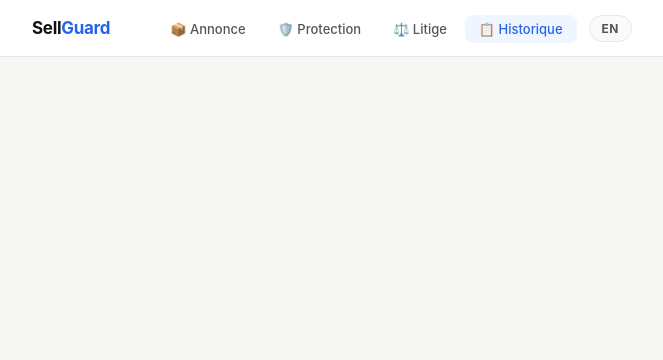
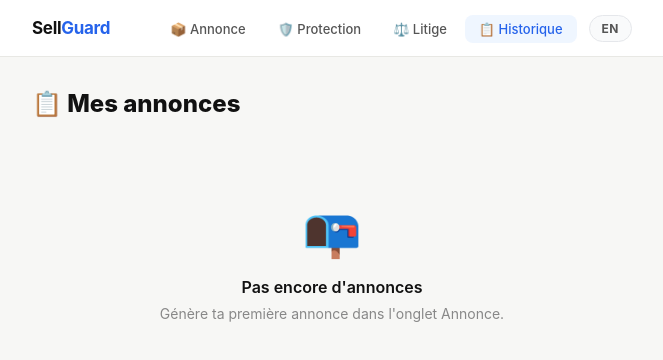
Before and after one commit to WRONIKOWSKY/sellguard, a Next.js app in the folder sellguard/: page /historique in a window 1280 px wide. Shown: the top 360 px of the page, without its empty margins (308-971 px from the left). Built offline with nearby package versions, Linux system fonts and the light colour scheme.

Commit message:
Update historique.js

```diff
--- a/sellguard/pages/historique.js
+++ b/sellguard/pages/historique.js
@@ -1,44 +1,196 @@
-import Link from "next/link";
-import { useRouter } from "next/router";
+import Head from "next/head";
+import Layout from "../components/Layout";
 import { useLang } from "../contexts/LangContext";
+import { useState, useEffect } from "react";
 
-export default function Layout({ children }) {
-  const router = useRouter();
-  const { lang, t, setLang } = useLang();
+const PLATFORM_STYLE = {
+  "Vinted":               { bg: "#E6F9FA", color: "#09B1BA" },
+  "Depop":                { bg: "#FFF0F0", color: "#FF0000" },
+  "Grailed":              { bg: "#F5F5F5", color: "#000000" },
+  "Vestiaire Collective": { bg: "#F5F0EB", color: "#1A1A1A" },
+  "Etsy":                 { bg: "#FFF3EE", color: "#F1641E" },
+};
 
-  const NAV = [
-    { href: "/annonce", label: t.nav.annonce, icon: "📦" },
-    { href: "/protection", label: t.nav.protection, icon: "🛡️" },
-    { href: "/litige", label: t.nav.litige, icon: "⚖️" },
-    { href: "/historique", label: lang === "en" ? "History" : "Historique", icon: "📋" },
-  ];
+export function saveToHistory(result, condition, lang) {
+  try {
+    const history = JSON.parse(localStorage.getItem("sg_history") || "[]");
+    const entry = {
+      id: Date.now(),
+      date: new Date().toLocaleString("fr-FR"),
+      lang: lang || "fr",
+      item_name: result.item_name,
+      item_category: result.item_category,
+      condition,
+      best_platform: result.best_platform,
+      platforms: result.platforms,
+      title: result.title,
+      description: result.description,
+      keywords: result.keywords,
+      selling_tips: result.selling_tips,
+      time_to_sell: result.time_to_sell,
+    };
+    const updated = [entry, ...history].slice(0, 20);
+    localStorage.setItem("sg_history", JSON.stringify(updated));
+  } catch(e) {}
+}
+
+export default function Historique() {
+  const { lang } = useLang();
+  const [history, setHistory] = useState([]);
+  const [selected, setSelected] = useState(null);
+  const [copied, setCopied] = useState({});
+
+  useEffect(() => {
+    try {
+      const h = JSON.parse(localStorage.getItem("sg_history") || "[]");
+      setHistory(h);
+    } catch(e) {}
+  }, []);
+
+  function deleteEntry(id) {
+    const updated = history.filter(h => h.id !== id);
+    setHistory(updated);
+    localStorage.setItem("sg_history", JSON.stringify(updated));
+    if (selected?.id === id) setSelected(null);
+  }
+
+  function clearAll() {
+    setHistory([]);
+    setSelected(null);
+    localStorage.removeItem("sg_history");
+  }
+
+  function copy(key, text) {
+    navigator.clipboard.writeText(text).then(() => {
+      setCopied(c => ({ ...c, [key]: true }));
+      setTimeout(() => setCopied(c => ({ ...c, [key]: false })), 1500);
+    });
+  }
+
+  const title = lang === "en" ? "My listings" : "Mes annonces";
+  const empty_title = lang === "en" ? "No listings yet" : "Pas encore d'annonces";
+  const empty_sub = lang === "en" ? "Generate your first listing in the Listing tab." : "Génère ta première annonce dans l'onglet Annonce.";
+  const clear_btn = lang === "en" ? "Clear all" : "Tout effacer";
+  const delete_btn = lang === "en" ? "Delete" : "Supprimer";
+  const back_btn = lang === "en" ? "← Back" : "← Retour";
+  const copy_btn = lang === "en" ? "Copy" : "Copier";
+  const copied_btn = lang === "en" ? "Copied ✓" : "Copié ✓";
+  const title_l = lang === "en" ? "TITLE" : "TITRE";
+  const desc_l = lang === "en" ? "DESCRIPTION" : "DESCRIPTION";
+  const kw_l = lang === "en" ? "KEYWORDS" : "MOTS-CLÉS";
+  const tips_l = lang === "en" ? "TIPS" : "CONSEILS";
+
+  if (selected) {
+    const best = selected.platforms?.find(p => p.name === selected.best_platform) || selected.platforms?.[0];
+    return (
+      <>
+        <Head><title>SellGuard — {selected.item_name}</title></Head>
+        <Layout>
+          <div style={{ display: "flex", justifyContent: "space-between", alignItems: "center", marginBottom: 24 }}>
+            <div>
+              <h2 style={{ fontSize: 20, fontWeight: 800, color: "#111" }}>{selected.item_name}</h2>
+              <p style={{ fontSize: 13, color: "#888", marginTop: 3 }}>{selected.item_category} · {selected.date}</p>
+            </div>
+            <button onClick={() => setSelected(null)} style={{ fontSize: 13, color: "#666", background: "#F3F4F6", border: "none", borderRadius: 8, padding: "7px 16px", cursor: "pointer", fontFamily: "inherit" }}>{back_btn}</button>
+          </div>
+
+          {best && (
+            <div style={{ background: PLATFORM_STYLE[best.name]?.bg || "#F9FAFB", border: "1px solid #E5E7EB", borderRadius: 14, padding: "14px 18px", marginBottom: 12 }}>
+              <div style={{ display: "flex", justifyContent: "space-between", alignItems: "center" }}>
+                <span style={{ fontSize: 13, fontWeight: 600, padding: "4px 12px", borderRadius: 20, background: "#fff", color: PLATFORM_STYLE[best.name]?.color || "#333" }}>{best.name}</span>
+                <p style={{ fontSize: 22, fontWeight: 800, color: "#111" }}>{best.price_min}–{best.price_max}€</p>
+              </div>
+            </div>
+          )}
+
+          {[[title_l, "title", selected.title], [desc_l, "desc", selected.description]].map(([label, key, value]) => (
+            <div key={key} style={{ background: "#fff", border: "1px solid #E5E7EB", borderRadius: 14, padding: "14px 18px", marginBottom: 10 }}>
+              <div style={{ display: "flex", justifyContent: "space-between", alignItems: "center", marginBottom: 8 }}>
+                <span style={{ fontSize: 11, fontWeight: 700, color: "#888", letterSpacing: 0.5 }}>{label}</span>
+                <button onClick={() => copy(key, value)} style={{ fontSize: 12, color: "#555", background: "#F3F4F6", border: "none", borderRadius: 6, padding: "4px 12px", cursor: "pointer", fontFamily: "inherit" }}>
+                  {copied[key] ? copied_btn : copy_btn}
+                </button>
+              </div>
+              <p style={{ fontSize: key === "title" ? 15 : 13, fontWeight: key === "title" ? 700 : 400, color: "#111", lineHeight: 1.7 }}>{value}</p>
+            </div>
+          ))}
+
+          <div style={{ background: "#fff", border: "1px solid #E5E7EB", borderRadius: 14, padding: "14px 18px", marginBottom: 10 }}>
+            <p style={{ fontSize: 11, fontWeight: 700, color: "#888", letterSpacing: 0.5, marginBottom: 10 }}>{kw_l}</p>
+            <div>{selected.keywords?.map(k => (
+              <span key={k} style={{ display: "inline-block", fontSize: 12, padding: "4px 10px", background: "#F3F4F6", borderRadius: 20, margin: "0 4px 6px 0", color: "#444" }}>#{k}</span>
+            ))}</div>
+          </div>
+
+          {selected.selling_tips?.length > 0 && (
+            <div style={{ background: "#FFFBEB", border: "1px solid #FDE68A", borderRadius: 14, padding: "14px 18px", marginBottom: 16 }}>
+              <p style={{ fontSize: 11, fontWeight: 700, color: "#92400E", letterSpacing: 0.5, marginBottom: 10 }}>{tips_l}</p>
+              {selected.selling_tips.map((tip, i) => (
+                <div key={i} style={{ display: "flex", gap: 10, marginBottom: i < selected.selling_tips.length - 1 ? 8 : 0 }}>
+                  <span style={{ color: "#D97706", flexShrink: 0 }}>·</span>
+                  <p style={{ fontSize: 13, color: "#555", lineHeight: 1.5 }}>{tip}</p>
+                </div>
+              ))}
+            </div>
+          )}
+
+          <button onClick={() => deleteEntry(selected.id)} style={{ width: "100%", padding: 12, fontSize: 13, fontWeight: 600, borderRadius: 12, border: "1px solid #FECACA", background: "#FEF2F2", color: "#DC2626", cursor: "pointer", fontFamily: "inherit" }}>
+            🗑️ {delete_btn}
+          </button>
+        </Layout>
+      </>
+    );
+  }
 
   return (
-    <div style={{ minHeight: "100vh", background: "#F7F7F5" }}>
-      <div style={{ background: "#fff", borderBottom: "1px solid #E8E8E4", position: "sticky", top: 0, zIndex: 100 }}>
-        <div style={{ maxWidth: 640, margin: "0 auto", padding: "0 20px", height: 56, display: "flex", alignItems: "center", justifyContent: "space-between" }}>
-          <Link href="/">
-            <span style={{ fontSize: 17, fontWeight: 700, color: "#111", letterSpacing: -0.3 }}>Sell<span style={{ color: "#2563EB" }}>Guard</span></span>
-          </Link>
-          <nav style={{ display: "flex", gap: 4, alignItems: "center" }}>
-            {NAV.map(n => (
-              <Link key={n.href} href={n.href}>
-                <span style={{ fontSize: 13, fontWeight: 500, padding: "6px 14px", borderRadius: 8, background: router.pathname === n.href ? "#EFF6FF" : "transparent", color: router.pathname === n.href ? "#2563EB" : "#555", transition: "all 0.15s" }}>
-                  {n.icon} {n.label}
-                </span>
-              </Link>
-            ))}
-            <button
-              onClick={() => setLang(lang === "fr" ? "en" : "fr")}
-              style={{ marginLeft: 8, fontSize: 12, fontWeight: 700, padding: "5px 12px", borderRadius: 20, border: "1px solid #E5E7EB", background: "#F9FAFB", color: "#555", cursor: "pointer", fontFamily: "inherit", letterSpacing: 0.5 }}>
-              {lang === "fr" ? "EN" : "FR"}
+    <>
+      <Head><title>SellGuard — {title}</title></Head>
+      <Layout>
+        <div style={{ display: "flex", justifyContent: "space-between", alignItems: "center", marginBottom: 24 }}>
+          <div>
+            <h2 style={{ fontSize: 24, fontWeight: 800, color: "#111" }}>📋 {title}</h2>
+            {history.length > 0 && (
+              <p style={{ fontSize: 13, color: "#888", marginTop: 4 }}>
+                {history.length} {lang === "en" ? `listing${history.length > 1 ? "s" : ""} generated` : `annonce${history.length > 1 ? "s" : ""} générée${history.length > 1 ? "s" : ""}`}
+              </p>
+            )}
+          </div>
+          {history.length > 0 && (
+            <button onClick={clearAll} style={{ fontSize: 12, color: "#DC2626", background: "#FEF2F2", border: "1px solid #FECACA", borderRadius: 8, padding: "6px 14px", cursor: "pointer", fontFamily: "inherit" }}>
+              {clear_btn}
             </button>
-          </nav>
+          )}
         </div>
-      </div>
-      <div style={{ maxWidth: 640, margin: "0 auto", padding: "32px 20px" }}>
-        {children}
-      </div>
-    </div>
+
+        {history.length === 0 ? (
+          <div style={{ textAlign: "center", padding: "60px 20px" }}>
+            <div style={{ fontSize: 48, marginBottom: 16 }}>📭</div>
+            <p style={{ fontSize: 16, fontWeight: 600, color: "#111", marginBottom: 8 }}>{empty_title}</p>
+            <p style={{ fontSize: 14, color: "#888" }}>{empty_sub}</p>
+          </div>
+        ) : (
+          <div style={{ display: "flex", flexDirection: "column", gap: 10 }}>
+            {history.map(entry => {
+              const best = entry.platforms?.find(p => p.name === entry.best_platform) || entry.platforms?.[0];
+              return (
+                <div key={entry.id} onClick={() => setSelected(entry)}
+                  style={{ background: "#fff", border: "1px solid #E5E7EB", borderRadius: 14, padding: "14px 18px", cursor: "pointer", display: "flex", alignItems: "center", gap: 14 }}>
+                  <div style={{ flex: 1, minWidth: 0 }}>
+                    <p style={{ fontSize: 15, fontWeight: 700, color: "#111", marginBottom: 4, overflow: "hidden", textOverflow: "ellipsis", whiteSpace: "nowrap" }}>{entry.item_name}</p>
+                    <div style={{ display: "flex", gap: 8, alignItems: "center", flexWrap: "wrap" }}>
+                      {best && <span style={{ fontSize: 11, fontWeight: 600, padding: "2px 8px", borderRadius: 20, background: PLATFORM_STYLE[best.name]?.bg || "#F3F4F6", color: PLATFORM_STYLE[best.name]?.color || "#555" }}>{best.name}</span>}
+                      {best && <span style={{ fontSize: 12, color: "#888" }}>{best.price_min}–{best.price_max}€</span>}
+                      <span style={{ fontSize: 10, fontWeight: 700, padding: "2px 7px", borderRadius: 20, background: entry.lang === "en" ? "#EFF6FF" : "#F0FDF4", color: entry.lang === "en" ? "#1D4ED8" : "#15803D" }}>{(entry.lang || "fr").toUpperCase()}</span>
+                      <span style={{ fontSize: 11, color: "#bbb" }}>{entry.date}</span>
+                    </div>
+                  </div>
+                  <span style={{ color: "#ccc", fontSize: 18, flexShrink: 0 }}>→</span>
+                </div>
+              );
+            })}
+          </div>
+        )}
+      </Layout>
+    </>
   );
 }
```
